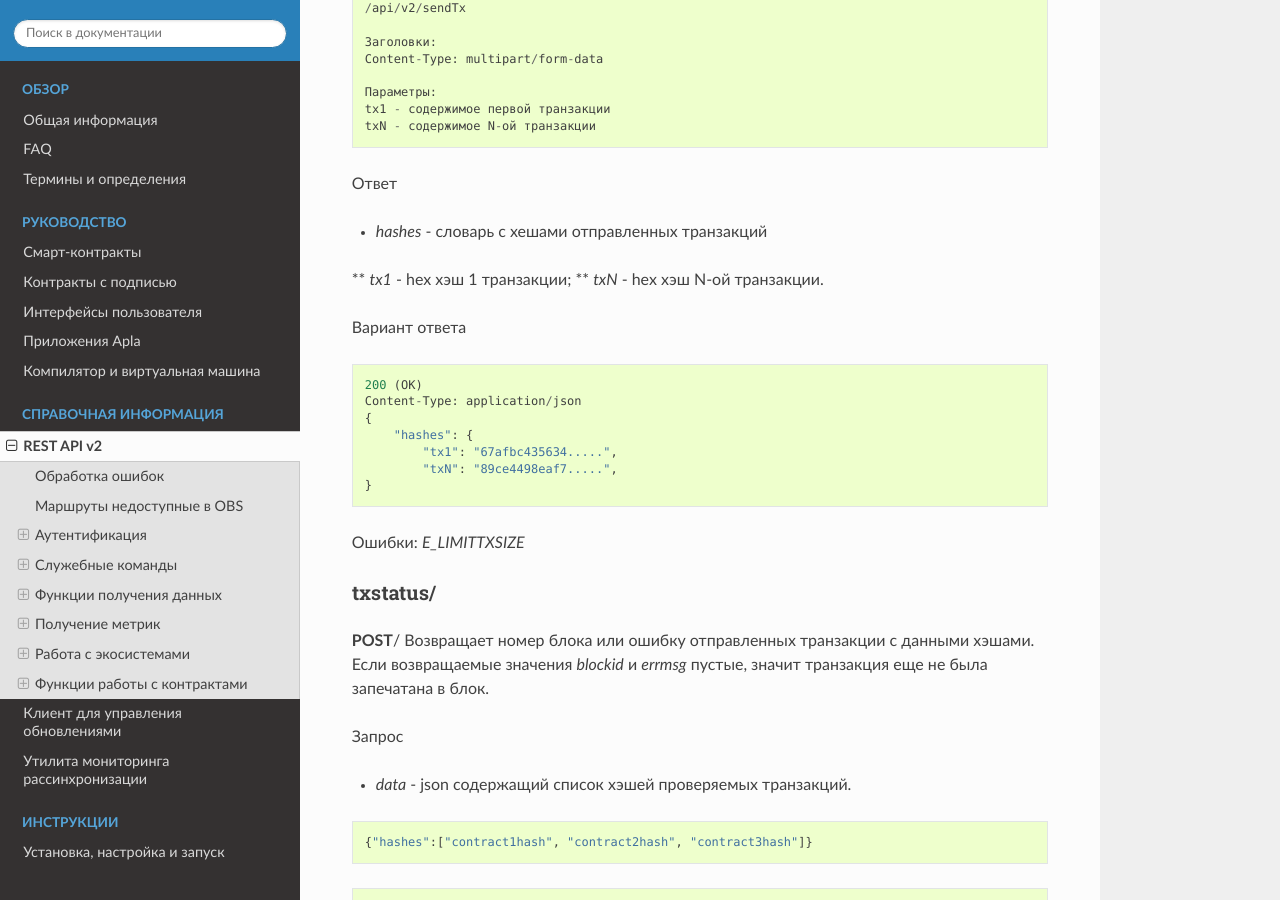
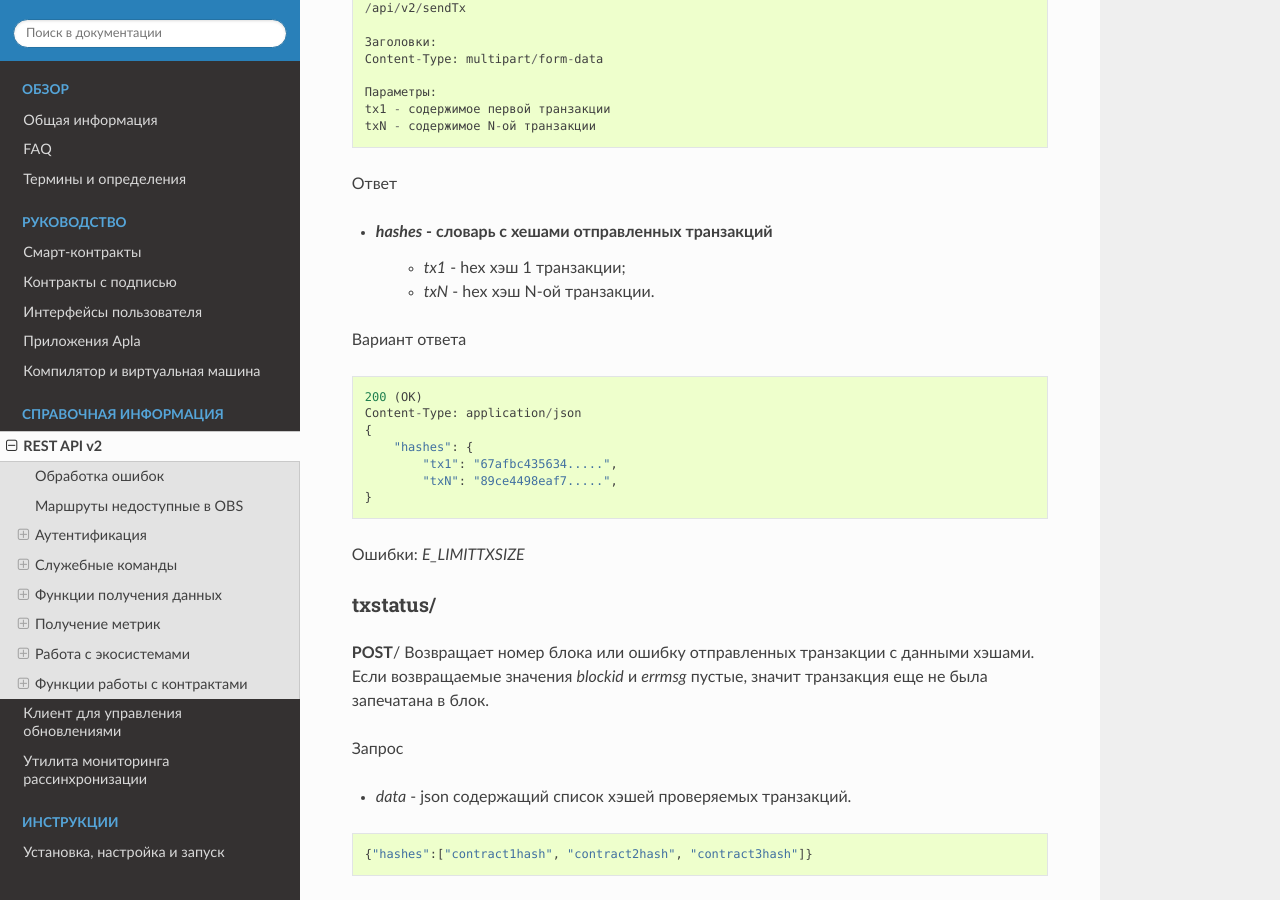
Before and after one commit to AplaProject/apla-docs-ru, a Sphinx documentation site: the page built from source/reference/api2.rst, in a window 1280 px wide and 900 px high, scrolled down 25579 px. Built offline with Sphinx 7.4.7 and the Read the Docs theme 2.0.0, drawn with Linux system fonts in a browser that asks for light colours; some of the changed text lies outside the part shown.

Commit message:
warnings in api2.rst

```diff
--- a/source/reference/api2.rst
+++ b/source/reference/api2.rst
@@ -333,7 +333,7 @@
 
 
 /data/{table}/{id}/{column}/{hash}
-==============================
+==================================
 **GET**/ Возвращает данные из ячейки, заданной таблицей, колонкой и id записи, в случае, если хеш данных совпадает с отправленным хешем, иначе возвращает ошибку. Запрос не требует авторизации.
 
 Запрос
@@ -838,7 +838,7 @@
 Ошибки: *E_TABLENOTFOUND*
 
 list/{name}[?limit=...&offset=...&columns=]
-==============================
+===========================================
 **GET**/ Возвращает список записей указанной таблицы в текущей экосистеме. Можно указать смещение и количество запрашиваемых элементов таблицы.
 
 Запрос
@@ -883,7 +883,7 @@
 Ошибки: *E_TABLENOTFOUND*
 
 sections[?limit=...&offset=...&lang=]
-==============================
+=====================================
 **GET**/ Возвращает список записей таблицы *sections* в текущей экосистеме. Можно указать смещение и количество запрашиваемых элементов таблицы. При этом, если поле *roles_access* содержит список ролей и текущей роли там нет, то эта запись не будет возвращаться. Также, вданных столбца *title* происходит замена языковых ресурсов.
 
 Запрос
@@ -922,7 +922,7 @@
 Ошибки: *E_TABLENOTFOUND*
 
 row/{tablename}/{id}[?columns=]
-==============================
+===============================
 **GET**/ Возвращает запись таблицы с указанным id в текущей экосистеме. Можно указать возвращаемые колонки.
 
 Запрос
@@ -1076,7 +1076,7 @@
 ********************************************************************************
 
 contracts[?limit=...&offset=...]
-==============================
+================================
 **GET**/ Возвращает список контрактов в текущей экосистеме. Можно указать смещение и количество запрашиваемых контрактов.
 
 Запрос
@@ -1202,8 +1202,8 @@
 Ответ
 
 * *hashes* - словарь с хешами отправленных транзакций
-** *tx1* - hex хэш 1 транзакции;
-** *txN* - hex хэш N-ой транзакции.
+    * *tx1* - hex хэш 1 транзакции;
+    * *txN* - hex хэш N-ой транзакции.
 
 Вариант ответа
 
@@ -1686,6 +1686,7 @@
 Ответ
 
 .. code::
+
     200 (OK)
     Content-Type: application/json
     {
```
